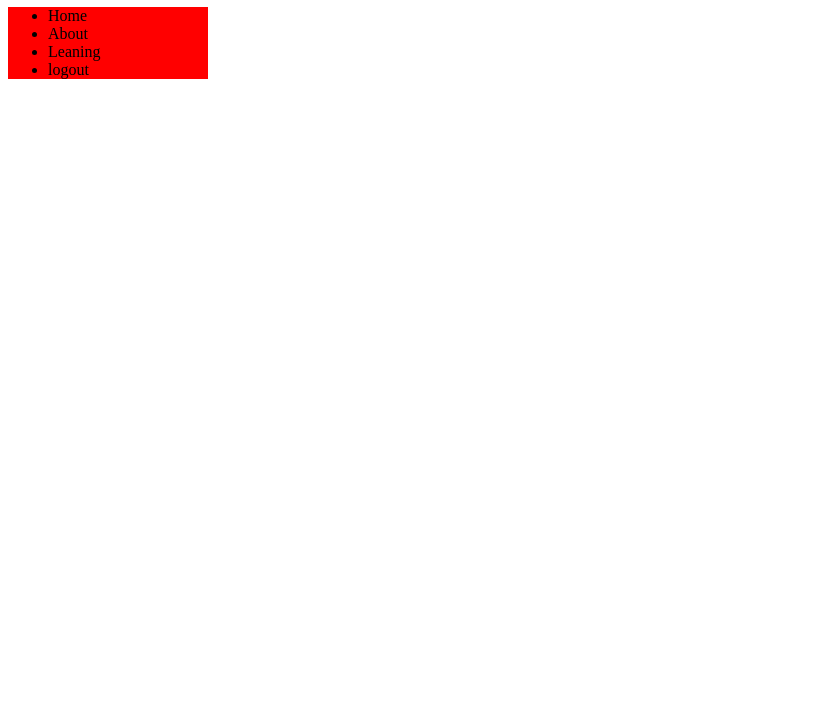
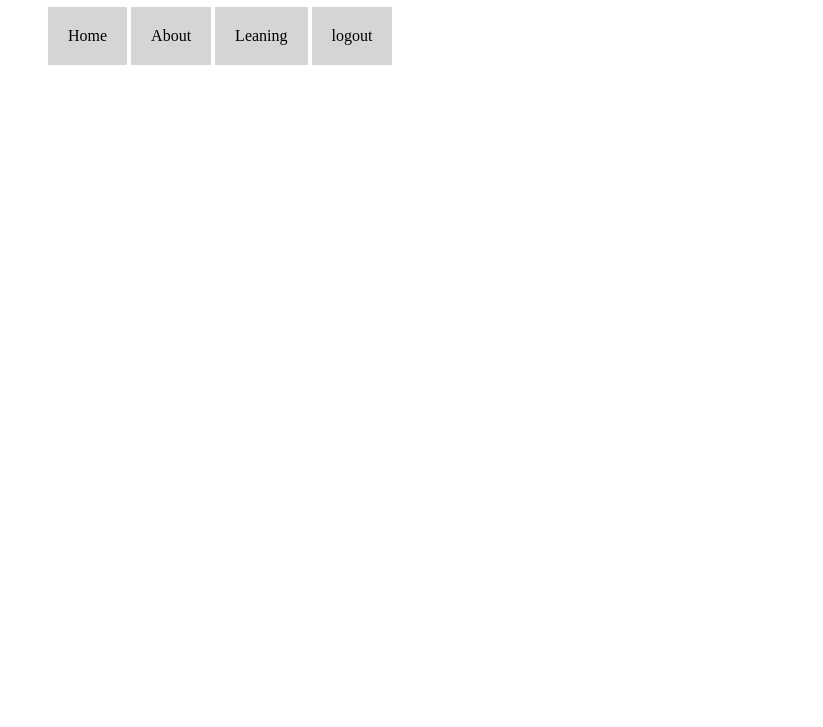
Before and after one commit to EthanJMarchand/EthanJMarchand.github.io, a plain HTML site: page index.html in a window 1280 px wide. Shown: the part 73-800 px from the top of the page, without its empty margins (0-823 px from the left). Drawn offline with Linux system fonts and the light colour scheme.

Commit message:
Created Menu

```diff
--- a/master.css
+++ b/master.css
@@ -1,4 +1,7 @@
-.menu {
-  background-color: red;
-  width: 200px;
+li {
+  padding: 20px;
+  list-style-type: none;
+  background-color: #d5d5d5;
+  text-align: center;
+  display: inline-block;
 }
```
